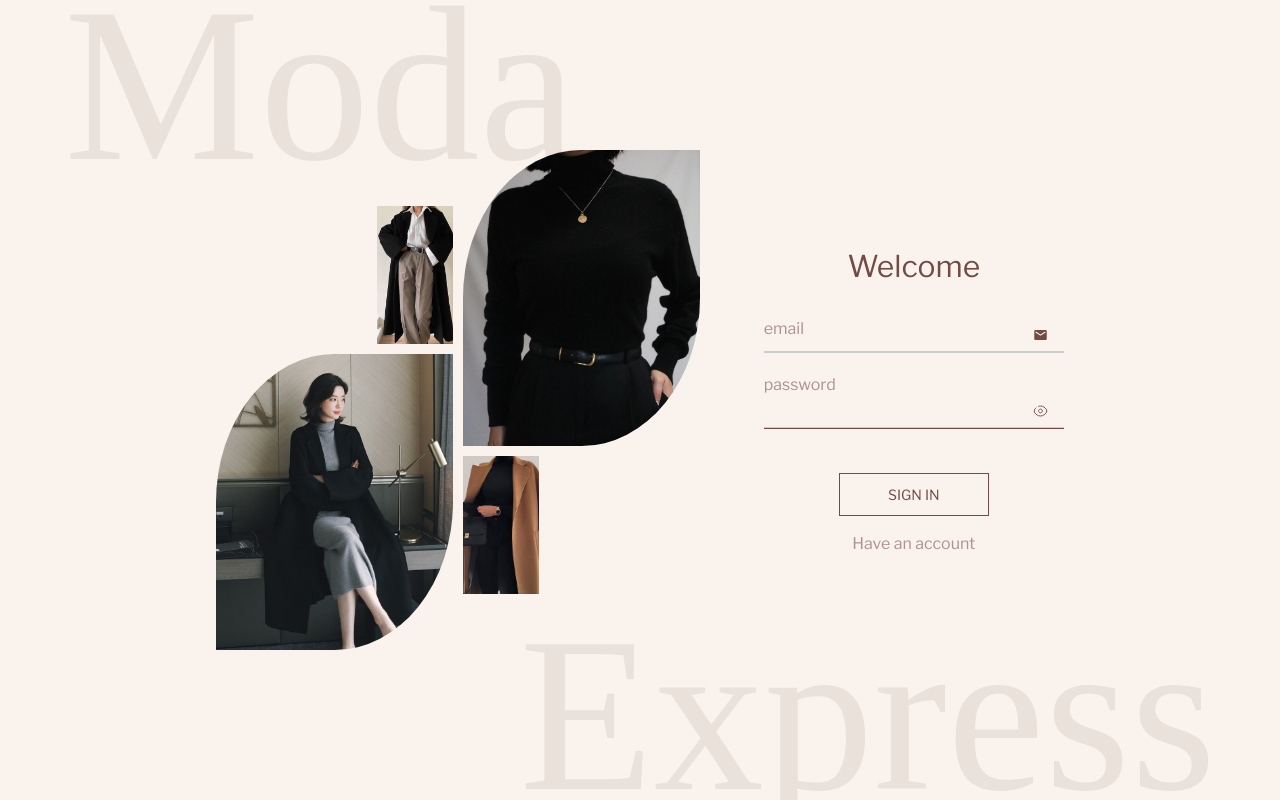
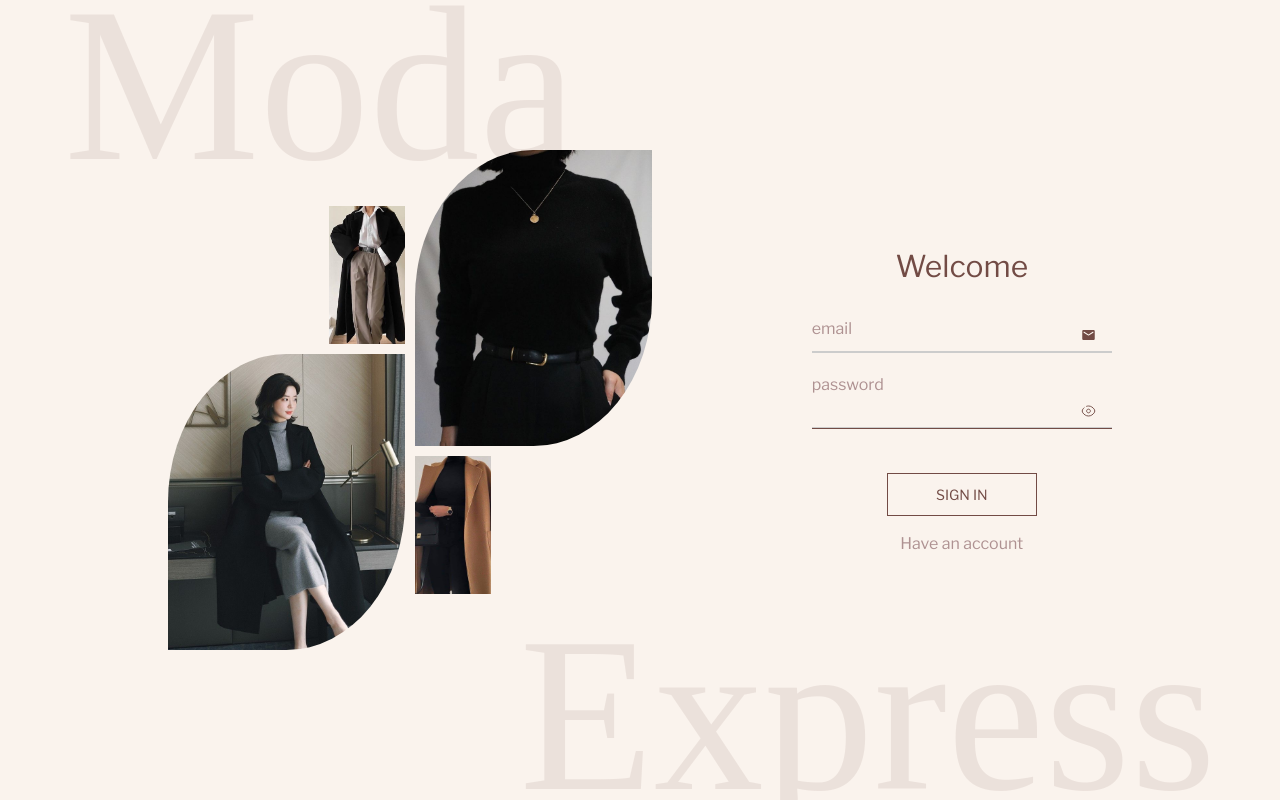
Before and after one commit to EricSousa02/loja-frontend, a Next.js app: page /sign-in in a window 1280 px wide. Built offline with nearby package versions, Linux system fonts and the light colour scheme.

Commit message:
input component update

```diff
--- a/app/(auth)/auth.css
+++ b/app/(auth)/auth.css
@@ -15,7 +15,7 @@
   display: flex;
   justify-content: center;
   align-items: center;
-  gap: 4rem;
+  gap: 10rem;
   overflow: hidden;
 
   .sign_titles {
--- a/app/(auth)/sign-in/page.tsx
+++ b/app/(auth)/sign-in/page.tsx
@@ -1,7 +1,7 @@
 'use client'
 import Input from '@/components/Input';
 import Image from 'next/image'
-import { emailIcon } from "@/constants";
+import { emailIcon, eyeIcon } from "@/constants";
 import { images } from "@/constants/signImages";
 import React from 'react';
 import { SignupValidation } from '@/lib/validation'
@@ -68,7 +68,7 @@ const signIn = () => {
 
         <Input label='email' type='text' icon={emailIcon} name="email" />
 
-        <Input label='password' type='password' name="password" />
+        <Input label='password' type='password' icon={eyeIcon} name="password" />
 
         <button type="submit">
           sign in
--- a/components/Input.tsx
+++ b/components/Input.tsx
@@ -11,7 +11,7 @@ interface InputProps {
     name?: string;
 }
 
-const Input: React.FC<InputProps> = ({ type = "password", label = "Label", className, icon = eyeIcon, name }) => {
+const Input: React.FC<InputProps> = ({ type = "password", label = "Label", className, icon, name }) => {
     const [showPassword, setShowPassword] = useState(false);
 
     const togglePasswordVisibility = () => {
@@ -25,6 +25,7 @@ const Input: React.FC<InputProps> = ({ type = "password", label = "Label", class
             <label htmlFor="input" className="label">
                 {label}
             </label>
+            {icon ?
                 <Image
                     src={icon}
                     width={15}
@@ -32,7 +33,9 @@ const Input: React.FC<InputProps> = ({ type = "password", label = "Label", class
                     alt="icon"
                     className={`input-image ${type === "password" ? "cursor-pointer" : ""}`}
                     onClick={togglePasswordVisibility}
-            />
+                /> : null
+            }
+
 
             <div className="underline"></div>
         </div>
```
Lines whose indentation alone changed are shown as unchanged.
